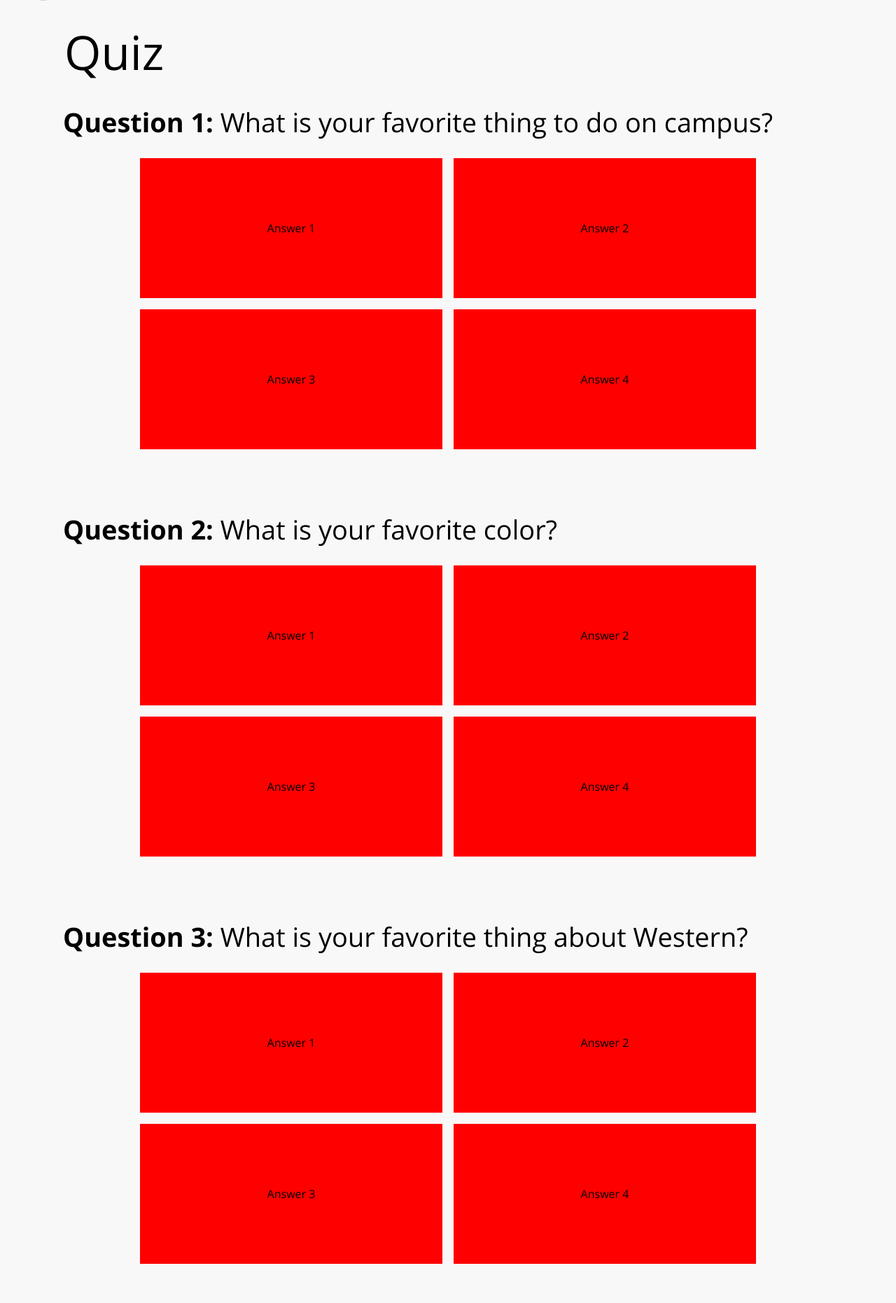
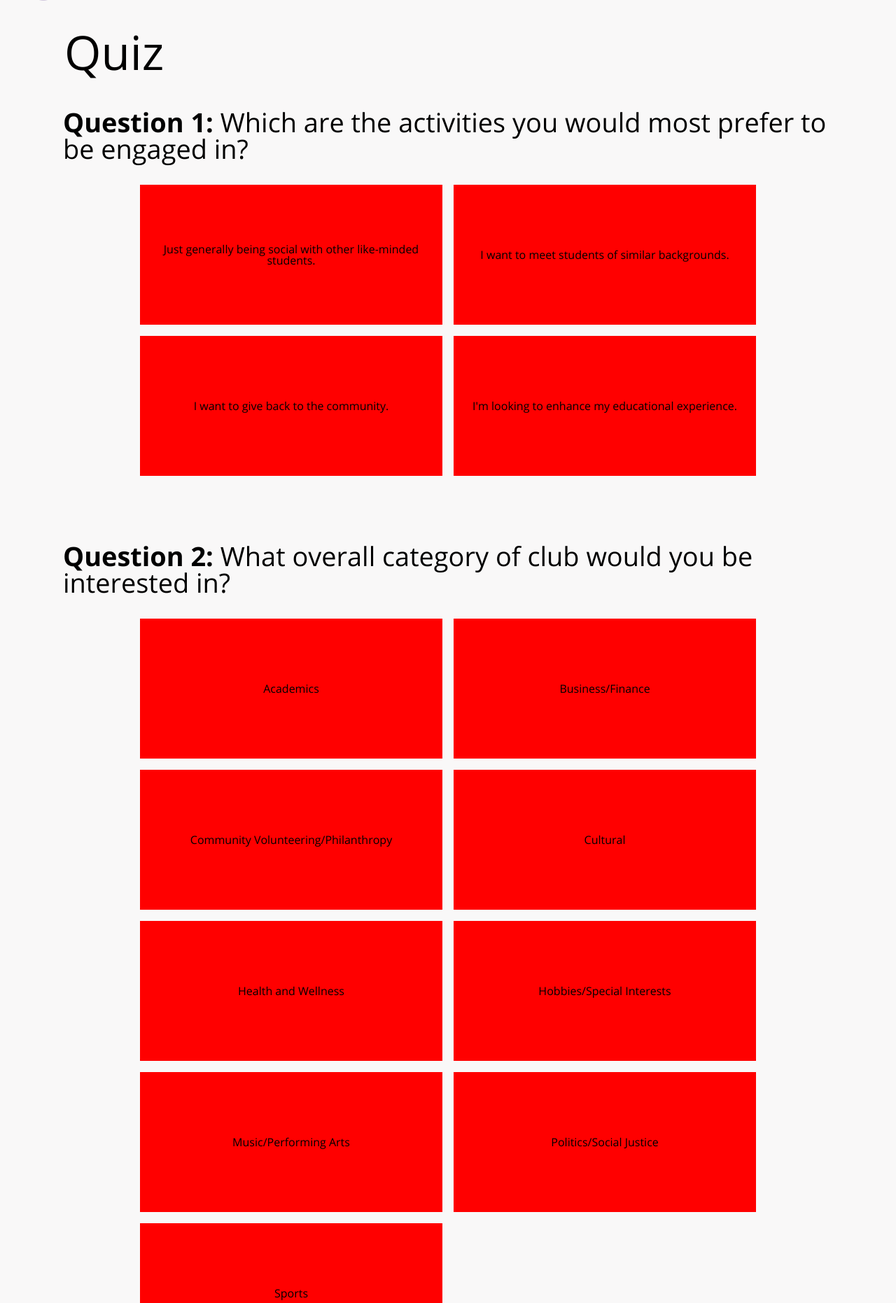
Before and after one commit to gpimlatt/Club_Matching, a Flask app: template clubmatcher/templates/pages/quiz.html in a window 1280 px wide. Shown: the part 67-1929 px from the top of the page at 70% size. Run offline with Flask 2, Linux system fonts and the light colour scheme; the template is opened without the code that fills it: values that come from a table or form of the project are taken from there, others are empty.

Commit message:
Create new script for all questions and answers, import into forms.py

```diff
--- a/clubmatcher/main/forms.py
+++ b/clubmatcher/main/forms.py
@@ -4,6 +4,7 @@ from wtforms import PasswordField, SubmitField, RadioField
 from wtforms.fields.html5 import EmailField, URLField
 from wtforms.validators import DataRequired, Length
 from clubmatcher.main.models import Club
+from clubmatcher.main.questions import *
 
 
 class UpdateClubForm(FlaskForm):
@@ -43,60 +44,59 @@ class UpdateClubForm(FlaskForm):
 
 
 class QuizForm(FlaskForm):
-    q1_text = 'What is your favorite thing to do on campus?'
-    q2_text = 'What is your favorite color?'
-    q3_text = 'What is your favorite thing about Western?'
-    q4_text = 'Which faculty are you apart of?'
-    q5_text = 'What year are you currently in?'
-
-    q1 = RadioField(
-        flask.Markup(f'<b>Question 1:</b> {q1_text}'),
+    q1_field = RadioField(
+        flask.Markup(f'<b>Question 1:</b> {q1}'),
         validators=[DataRequired()],
         choices=[
-            (1, flask.Markup('<span>Answer 1</span>')),
-            (2, flask.Markup('<span>Answer 2</span>')),
-            (3, flask.Markup('<span>Answer 3</span>')),
-            (4, flask.Markup('<span>Answer 4</span>'))
+            ([1, 0, 0, 0], flask.Markup(f'<span>{q1_a1}</span>')),
+            ([0, 1, 0, 0], flask.Markup(f'<span>{q1_a2}</span>')),
+            ([0, 0, 1, 0], flask.Markup(f'<span>{q1_a3}</span>')),
+            ([0, 0, 0, 1], flask.Markup(f'<span>{q1_a4}</span>'))
         ]
     )
-    q2 = RadioField(
-        flask.Markup(f"<b>Question 2:</b> {q2_text}"),
+    q2_field = RadioField(
+        flask.Markup(f"<b>Question 2:</b> {q2}"),
         validators=[DataRequired()],
         choices=[
-            (1, flask.Markup('<span>Answer 1</span>')),
-            (2, flask.Markup('<span>Answer 2</span>')),
-            (3, flask.Markup('<span>Answer 3</span>')),
-            (4, flask.Markup('<span>Answer 4</span>'))
+            ([1,0,0,0,0,0,0,0,0], flask.Markup(f'<span>{q2_a1}</span>')),
+            ([0,1,0,0,0,0,0,0,0], flask.Markup(f'<span>{q2_a2}</span>')),
+            ([0,0,1,0,0,0,0,0,0], flask.Markup(f'<span>{q2_a3}</span>')),
+            ([0,0,0,1,0,0,0,0,0], flask.Markup(f'<span>{q2_a4}</span>')),
+            ([0,0,0,0,1,0,0,0,0], flask.Markup(f'<span>{q2_a5}</span>')),
+            ([0,0,0,0,0,1,0,0,0], flask.Markup(f'<span>{q2_a6}</span>')),
+            ([0,0,0,0,0,0,1,0,0], flask.Markup(f'<span>{q2_a7}</span>')),
+            ([0,0,0,0,0,0,0,1,0], flask.Markup(f'<span>{q2_a8}</span>')),
+            ([0,0,0,0,0,0,0,0,1], flask.Markup(f'<span>{q2_a9}</span>'))
         ]
     )
-    q3 = RadioField(
-        flask.Markup(f"<b>Question 3:</b> {q3_text}"),
+    q3_field = RadioField(
+        flask.Markup(f"<b>Question 3:</b> {q3}"),
         validators=[DataRequired()],
         choices=[
-            (1, flask.Markup('<span>Answer 1</span>')),
-            (2, flask.Markup('<span>Answer 2</span>')),
-            (3, flask.Markup('<span>Answer 3</span>')),
-            (4, flask.Markup('<span>Answer 4</span>'))
+            (1, flask.Markup(f'<span>{q3_a1}</span>')),
+            (2, flask.Markup(f'<span>{q3_a2}</span>')),
+            (3, flask.Markup(f'<span>{q3_a3}</span>')),
+            # (4, flask.Markup(f'<span>{q3_a4}</span>'))
         ]
     )
-    q4 = RadioField(
-        flask.Markup(f"<b>Question 4:</b> {q4_text}"),
+    q4_field = RadioField(
+        flask.Markup(f"<b>Question 4:</b> {q4}"),
         validators=[DataRequired()],
         choices=[
-            (1, flask.Markup('<span>Answer 1</span>')),
-            (2, flask.Markup('<span>Answer 2</span>')),
-            (3, flask.Markup('<span>Answer 3</span>')),
-            (4, flask.Markup('<span>Answer 4</span>'))
+            (1, flask.Markup(f'<span>{q4_a1}</span>')),
+            (2, flask.Markup(f'<span>{q4_a2}</span>')),
+            (3, flask.Markup(f'<span>{q4_a3}</span>')),
+            # (4, flask.Markup(f'<span>{q4_a4}</span>'))
         ]
     )
-    q5 = RadioField(
-        flask.Markup(f"<b>Question 5:</b> {q5_text}"),
+    q5_field = RadioField(
+        flask.Markup(f"<b>Question 5:</b> {q5}"),
         validators=[DataRequired()],
         choices=[
-            (1, flask.Markup('<span>Answer 1</span>')),
-            (2, flask.Markup('<span>Answer 2</span>')),
-            (3, flask.Markup('<span>Answer 3</span>')),
-            (4, flask.Markup('<span>Answer 4</span>'))
+            (1, flask.Markup(f'<span>{q5_a1}</span>')),
+            (2, flask.Markup(f'<span>{q5_a2}</span>')),
+            (3, flask.Markup(f'<span>{q5_a3}</span>')),
+            # (4, flask.Markup(f'<span>{q5_a4}</span>'))
         ]
     )
     submit = SubmitField(
--- /dev/null
+++ b/clubmatcher/main/questions.py
@@ -0,0 +1,44 @@
+q1 = 'Which are the activities you would most prefer to be engaged in?'
+q1_a1 = 'Just generally being social with other like-minded students.'
+q1_a2 = 'I want to meet students of similar backgrounds.'
+q1_a3 = 'I want to give back to the community.'
+q1_a4 = "I'm looking to enhance my educational experience."
+
+q2 = 'What overall category of club would you be interested in?'
+q2_a1 = 'Academics'
+q2_a2 = 'Business/Finance'
+q2_a3 = 'Community Volunteering/Philanthropy'
+q2_a4 = 'Cultural'
+q2_a5 = 'Health and Wellness'
+q2_a6 = 'Hobbies/Special Interests'
+q2_a7 = 'Music/Performing Arts'
+q2_a8 = 'Politics/Social Justice'
+q2_a9 = 'Sports'
+
+q3 = 'Are you looking to join a larger or smaller organization?'
+q3_a1 = 'I would rather be a part of a smaller, more intimate group.'
+q3_a2 = "More than a couple dozen and I can't remember any names!"
+q3_a3 = 'The bigger, the better.'
+# q3_a4 = "I don't care; size doesn't matter."
+
+q4 = 'What level of commitment are you prepared for?'
+q4_a1 = 'I can only see myself being available several times in a semester.'
+q4_a2 = 'A few times a month would probably be my upper limit.'
+q4_a3 = 'Once or more a week would be awesome!'
+# q4_a4 = 'Time is not a factor for me.'
+
+q5 = 'Let’s talk money. Would you be willing to spend money throughout the year to attend special events (ie, bar nights, speakers, or trips) with your new friends?'
+q5_a1 = 'I really hope to avoid spending additional money throughout the year.'
+q5_a2 = 'Maybe the rare occasion.'
+q5_a3 = 'Of course I would. You only live once, right?'
+# q5_a4 = "I would like some details first, but I'm not particularly opposed."
+
+q6 = 'How important for you is a group with a strong focus on advocacy - either for its members or for another marginalised community?'
+q6_a1 = 'Totally not interested.'
+q6_a2 = 'Would be just as happy to talk politics for the fun of it.'
+q6_a3 = 'I am so down for discussion and debate.'
+
+q7 = 'What about a dress code?'
+q7_a1 = "I don't want to go anywhere I can't wear my O-Week T-shirt and sweatpants."
+q7_a2 = "I'm malleable. I'll dress up if I have to."
+q7_a3 = "Any opportunity to get dressed up and I'll take it!"
```
Also changed, not shown: clubmatcher/main/routes.py (+18 -6 lines), clubmatcher/templates/pages/quiz.html (+25 -25 lines).
